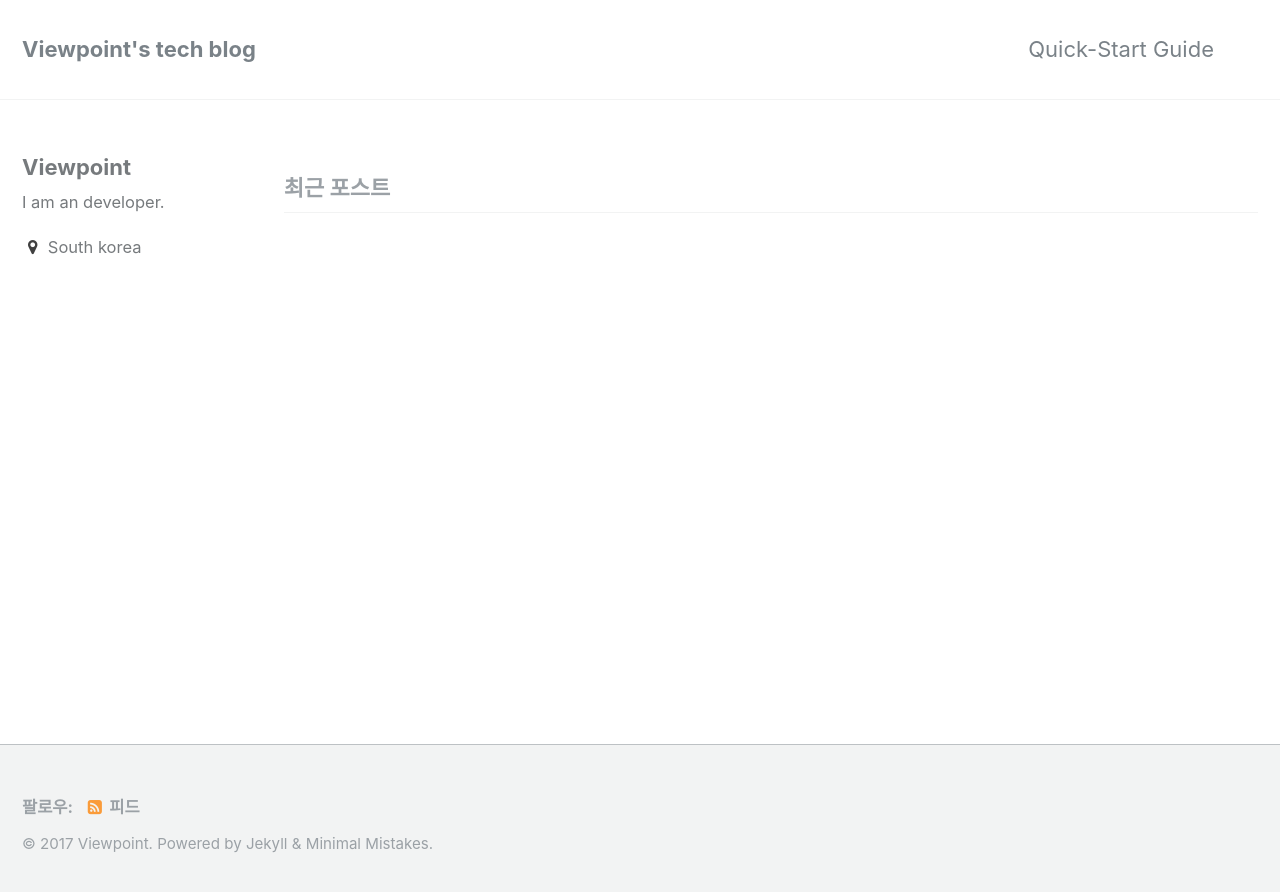
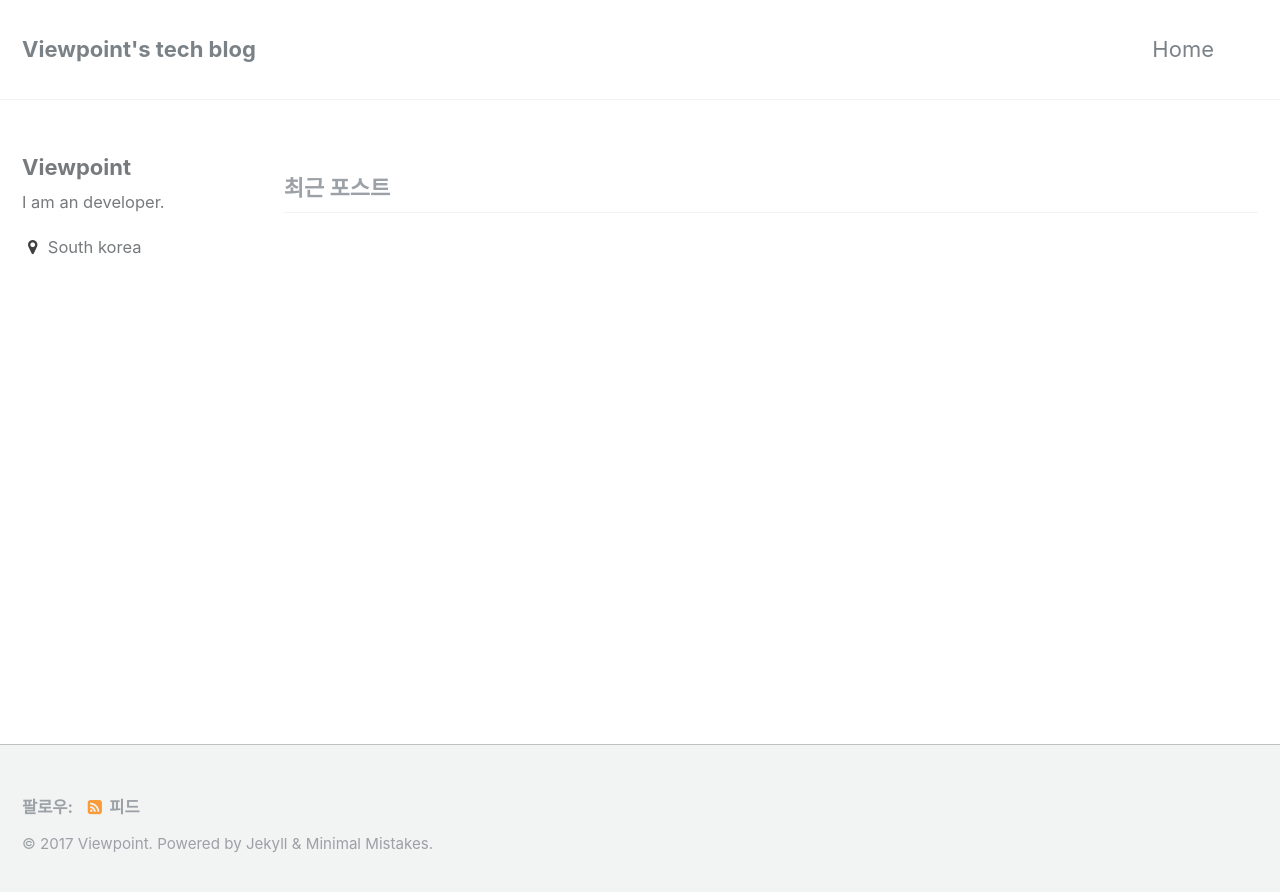
Before and after one commit to hide1202/hide1202.github.io, a Jekyll site: the page built from index.html, in a window 1280 px wide. Shown: the top 892 px of the page. Built offline with Jekyll 4.4.1, drawn with Linux system fonts in a browser that asks for light colours; the list of posts is cut into pages by our own code.

Commit message:
Modify navigation.yml Add a first post

```diff
--- a/_data/navigation.yml
+++ b/_data/navigation.yml
@@ -1,7 +1,7 @@
 # main links
 main:
-  - title: "Quick-Start Guide"
-    url: https://mmistakes.github.io/minimal-mistakes/docs/quick-start-guide/
+  - title: "Home"
+    url: https://hide1202.github.io
   # - title: "About"
   #   url: https://mmistakes.github.io/minimal-mistakes/about/
   # - title: "Sample Posts"
```
Also changed, not shown: _posts/First.md (added, +3 -0 lines).
